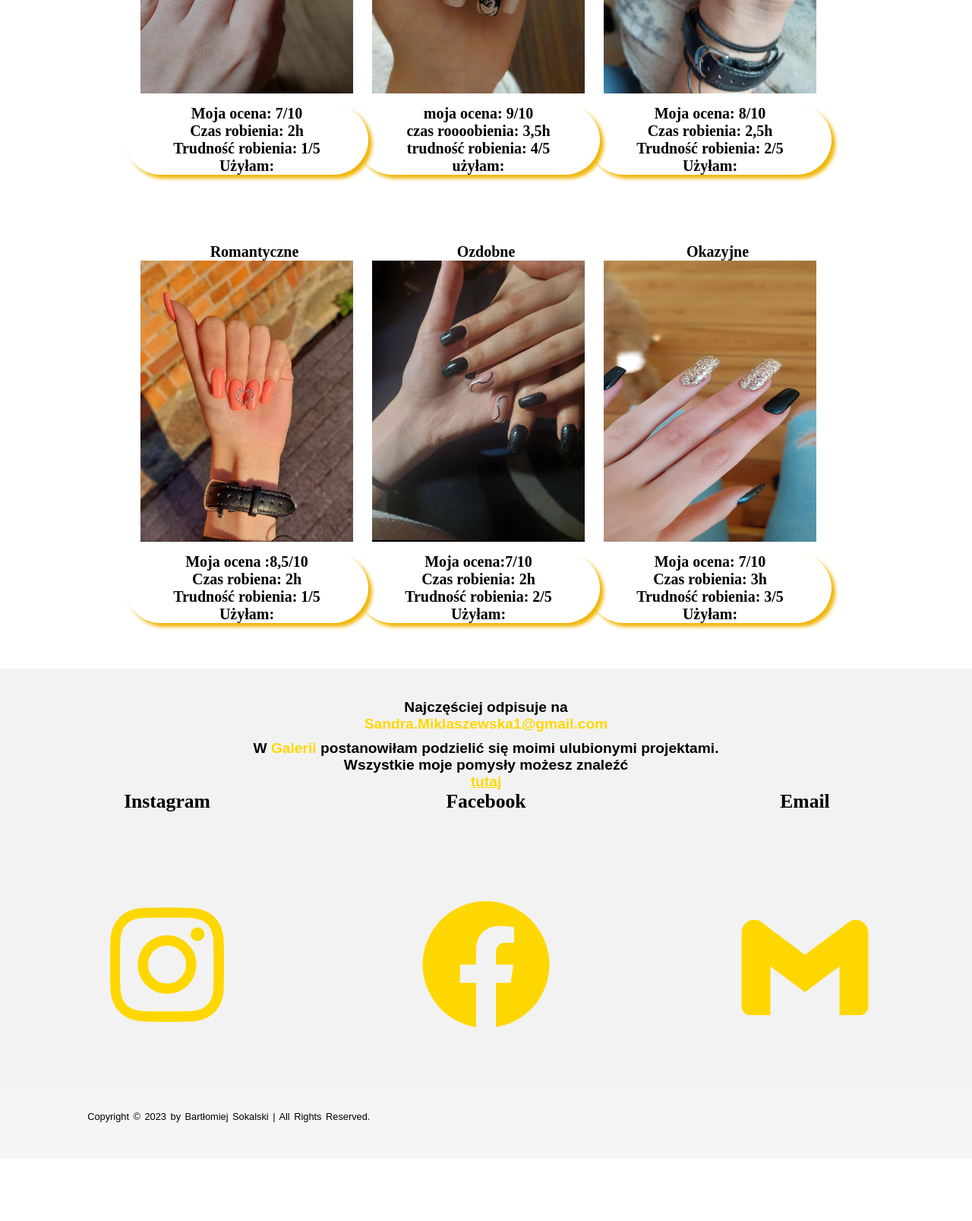
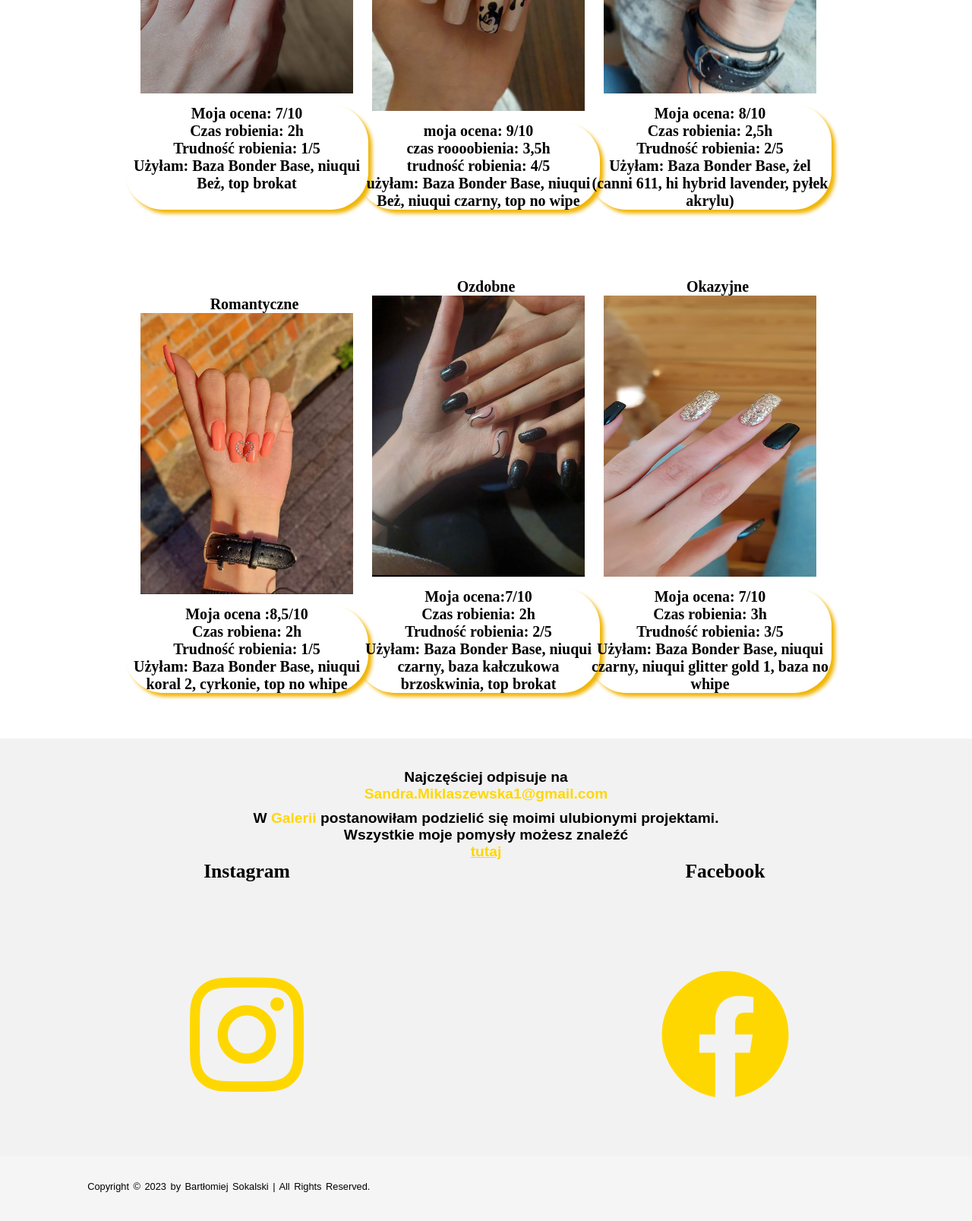
Before and after one commit to Majezon/Majezon.github.io, a plain HTML site: page index.html in a window 1280 px wide. Shown: the part 1620-3227 px from the top of the page at 76% size. Before the commit the page ends 3145 px from the top, so only its background shows below. Drawn offline with nearby package versions, Linux system fonts and the light colour scheme.

Commit message:
index.html

```diff
--- a/index.html
+++ b/index.html
@@ -51,8 +51,8 @@
 			</div>
 
             <div class="social-media">
-               <a href="https://www.instagram.com/"><i  class='bx bxl-instagram'></i></a>
-               <a href="https://www.facebook.com/"><i class='bx bxl-facebook-circle'></i></a>
+               <a href="https://www.instagram.com/artystyczne.paznokcie/" target="_blank"><i  class='bx bxl-instagram'></i></a>
+               <a href="https://www.facebook.com/sari.sandra.98" target="_blank"><i class='bx bxl-facebook-circle'></i></a>
             </div>
 
 
@@ -69,34 +69,34 @@
                <div class="podpis">
                   <p class="glow">Eleganckie</p>
                   <img  id="img-1" class="galery"   src="img/zdj3.jpg">
-                  <p class="pazy">Moja ocena: 7/10 <br>Czas robienia: 2h<br> Trudność robienia: 1/5  <br> Użyłam:   </p>
+                  <p class="pazy">Moja ocena: 7/10 <br>Czas robienia: 2h<br> Trudność robienia: 1/5  <br> Użyłam: Baza Bonder Base, niuqui Beż, top brokat <br> </br> </p>
                </div>
                <div class="podpis">
                   <p class="glow">Myszka Miki</p>
                   <img id="img-1"class="galery" src="img/zdj2.jpg">
-                  <p class="pazy">moja ocena: 9/10 <br>czas roooobienia: 3,5h <br> trudność robienia: 4/5 <br>użyłam:   </p>
+                  <p class="pazy">moja ocena: 9/10 <br>czas roooobienia: 3,5h <br> trudność robienia: 4/5 <br>użyłam: Baza Bonder Base, niuqui Beż, niuqui czarny, top no wipe </p>
                </div>
                <div class="podpis">
                   <p class="glow">Custom</p>
                   <img id="img-1" class="galery" src="img/zdj5.jpg">
-                  <p class="pazy">Moja ocena: 8/10<br> Czas robienia: 2,5h <br>Trudność robienia: 2/5 <br> Użyłam:	</p>
+                  <p class="pazy">Moja ocena: 8/10<br> Czas robienia: 2,5h <br>Trudność robienia: 2/5 <br> Użyłam: Baza Bonder Base, żel (canni 611, hi hybrid lavender, pyłek akrylu) 	</p>
                </div>
             </div>
             <div class="twwo">
                <div class="podpis">
                   <p class="glow">Romantyczne</p>
                   <img id="img-1" class="galery"  src="img/zdj1.jpg">
-                  <p class="pazy" > Moja ocena :8,5/10<br>Czas robiena: 2h<br> Trudność robienia: 1/5  <br> Użyłam: </p>
+                  <p class="pazy" > Moja ocena :8,5/10<br>Czas robiena: 2h<br> Trudność robienia: 1/5  <br> Użyłam: Baza Bonder Base, niuqui koral 2, cyrkonie, top no whipe</p>
                </div>
                <div class="podpis">
                   <p class="glow">Ozdobne</p>
                   <img id="img-1" class="galery" src="img/zdj7.jpg">
-                  <p class="pazy" >Moja ocena:7/10 <br>Czas robienia: 2h<br> Trudność robienia: 2/5  <br>  Użyłam: </p>
+                  <p class="pazy" >Moja ocena:7/10 <br>Czas robienia: 2h<br> Trudność robienia: 2/5  <br>  Użyłam: Baza Bonder Base, niuqui czarny, baza kałczukowa brzoskwinia, top brokat</p>
                </div>
                <div class="podpis">
                   <p class="glow">Okazyjne</p>
                   <img  id="img-1" class="galery" src="img/zdj4.jpg">
-                  <p class="pazy"  >Moja ocena: 7/10	<br>Czas robienia: 3h <br>Trudność robienia: 3/5 <br> Użyłam: </p>
+                  <p class="pazy"  >Moja ocena: 7/10	<br>Czas robienia: 3h <br>Trudność robienia: 3/5 <br> Użyłam: Baza Bonder Base, niuqui czarny, niuqui glitter gold 1, baza no whipe</p>
                </div>
             </div>
          </div>
@@ -106,23 +106,17 @@
       <section class="kontakt"  id="kontakt" style="margin-top:50px;">
          <div class="kontakt-text">
          <p class="kontakt-text">Najczęściej odpisuje na	<br><span class="artystka">Sandra.Miklaszewska1@gmail.com</span></p>
-         <p>W <span class="artystka">Galerii</span> postanowiłam podzielić się moimi ulubionymi projektami.<br>Wszystkie moje pomysły możesz znaleźć<br><a href="https://www.instagram.com/artystyczne.paznokcie/?fbclid=IwAR2U09Aej-9Q7EwKu5al8ocOZkiXpxf1cAmt9wxMCQ-vMPzdvcAs04pbD8Q"><span class="artystka artlink">tutaj</span></a></p>
+         <p>W <span class="artystka">Galerii</span> postanowiłam podzielić się moimi ulubionymi projektami.<br>Wszystkie moje pomysły możesz znaleźć<br><a href="https://www.instagram.com/artystyczne.paznokcie/" target="_blank"><span class="artystka artlink">tutaj</span></a></p>
          <div class="icones">
             <div class="icon">
                <p class="italiano">Instagram</p>
 
-			   <a href="https://www.instagram.com/"> <i class='bx bxl-instagram'></i></a>
+			   <a href="https://www.instagram.com/artystyczne.paznokcie/" target="_blank"> <i class='bx bxl-instagram'></i></a>
 
             </div>
             <div class="icon">
                <p class="italiano">Facebook</p>
-               <a href="https://www.facebook.com/"><i class='bx bxl-facebook-circle' ></i></a>
-            </div>
-            <div class="icon" >
-               <p class="italiano">Email</p>
-               <i class='bx bxl-gmail'></i></a>
-
-            </div>
+               <a href="https://www.facebook.com/sari.sandra.98" target="_blank"><i class='bx bxl-facebook-circle' ></i></a>
          </div>
 		</section>
          <footer class="footer">
```
